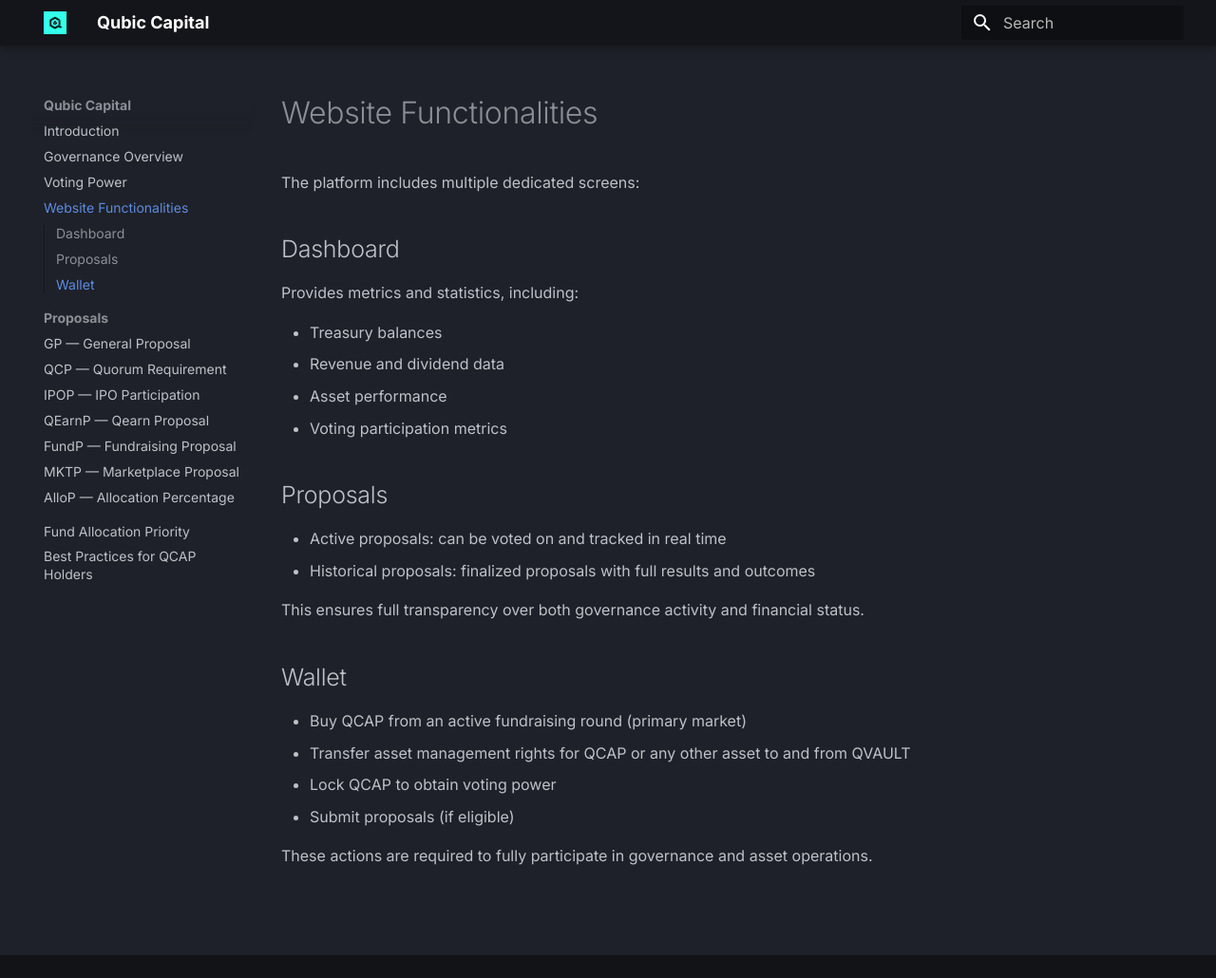
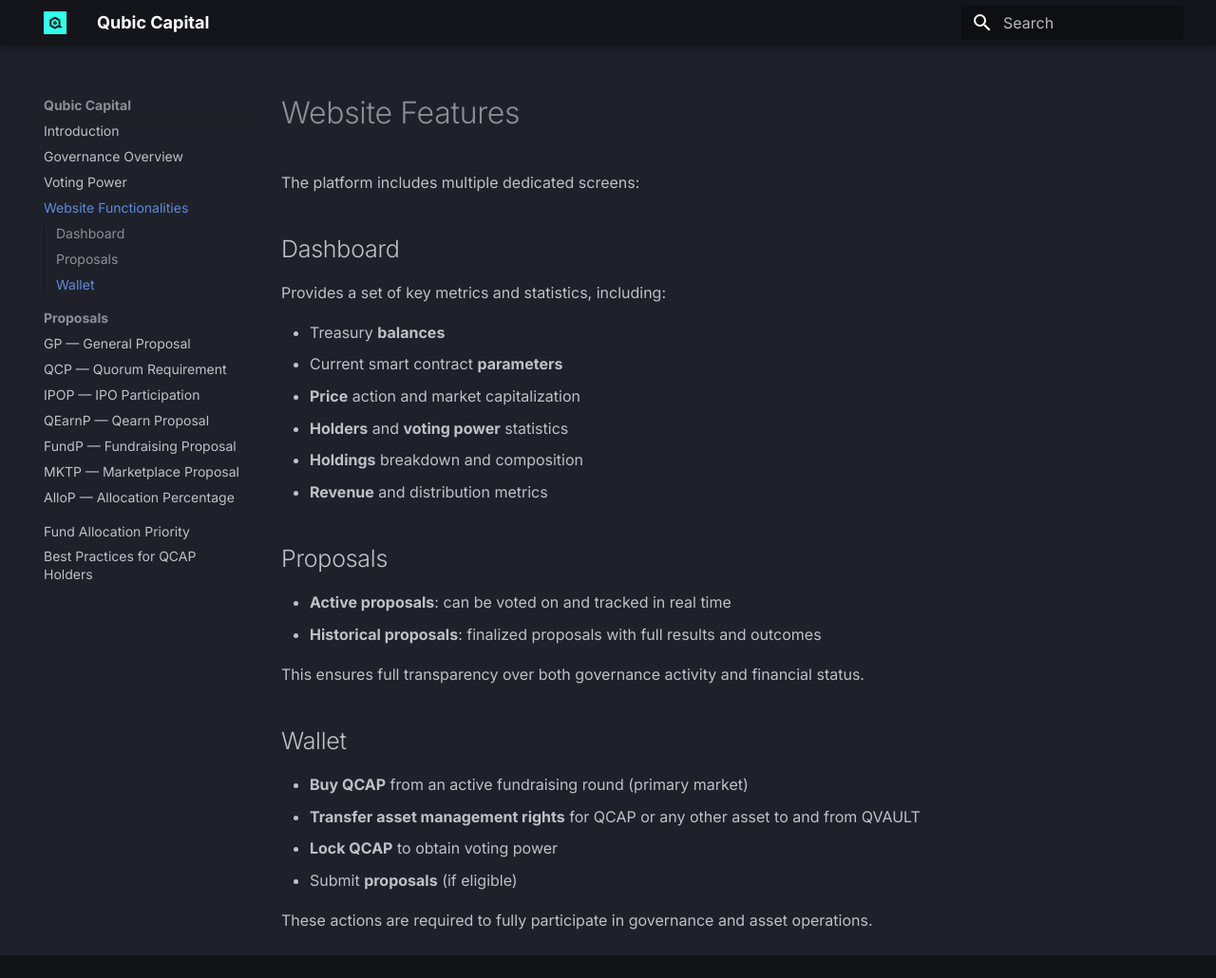
Before and after one commit to HermanToothrot10/qubic-capital-manual, an MkDocs documentation site: the page built from docs/website-features.md, in a window 1280 px wide and 1030 px high. Shown: the whole window at 95% size. Built offline with MkDocs 1.6.1 and Material for MkDocs 9.7.7, drawn with Linux system fonts in a browser that asks for light colours.

Commit message:
Update website-features.md

```diff
--- a/docs/website-features.md
+++ b/docs/website-features.md
@@ -1,28 +1,30 @@
-# Website Functionalities
+# Website Features
 
 The platform includes multiple dedicated screens:
 
 ## Dashboard
 
-Provides metrics and statistics, including:
+Provides a set of key metrics and statistics, including:
 
-- Treasury balances
-- Revenue and dividend data
-- Asset performance
-- Voting participation metrics
+- Treasury **balances**
+- Current smart contract **parameters**
+- **Price** action and market capitalization
+- **Holders** and **voting power** statistics
+- **Holdings** breakdown and composition
+- **Revenue** and distribution metrics
 
 ## Proposals
 
-- Active proposals: can be voted on and tracked in real time
-- Historical proposals: finalized proposals with full results and outcomes
+- **Active proposals**: can be voted on and tracked in real time
+- **Historical proposals**: finalized proposals with full results and outcomes
 
 This ensures full transparency over both governance activity and financial status.
 
 ## Wallet
 
-- Buy QCAP from an active fundraising round (primary market)
-- Transfer asset management rights for QCAP or any other asset to and from QVAULT
-- Lock QCAP to obtain voting power
-- Submit proposals (if eligible)
+- **Buy QCAP** from an active fundraising round (primary market)
+- **Transfer asset management rights** for QCAP or any other asset to and from QVAULT
+- **Lock QCAP** to obtain voting power
+- Submit **proposals** (if eligible)
 
 These actions are required to fully participate in governance and asset operations.
```
